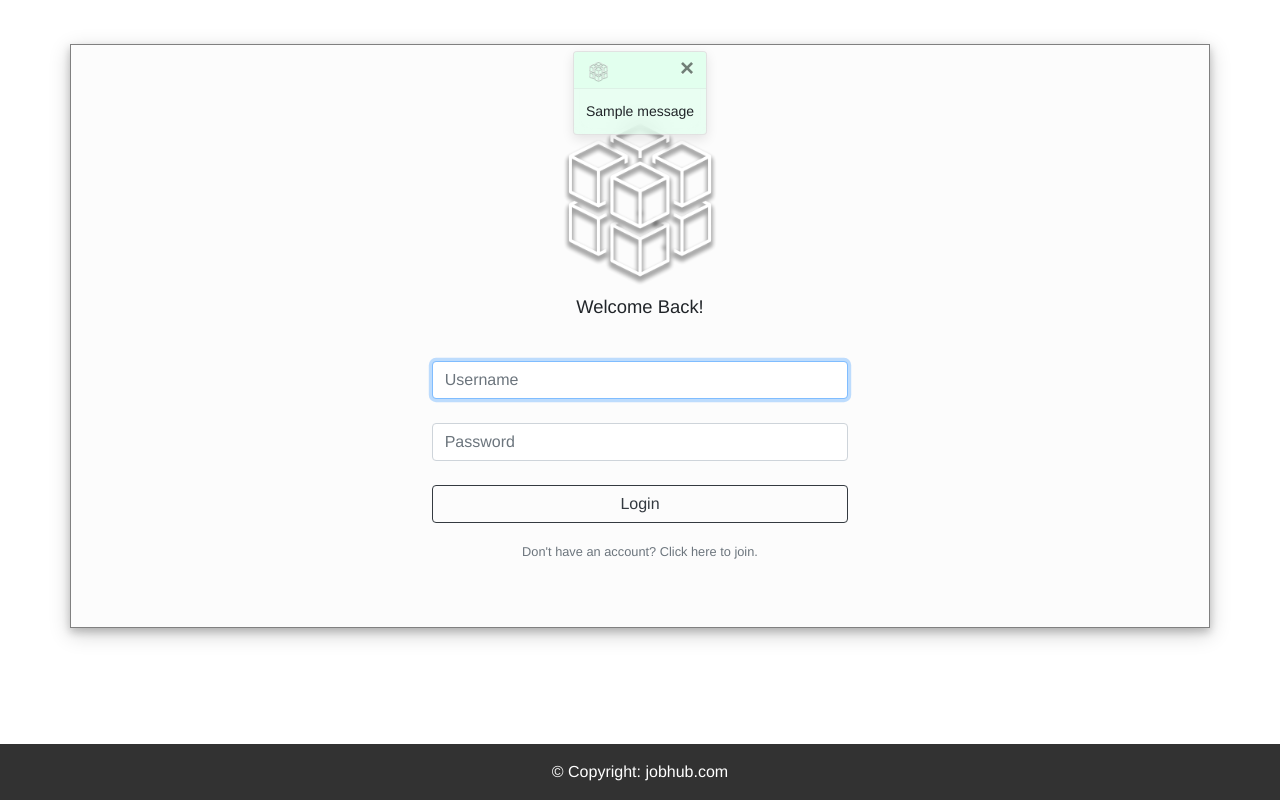
After one commit to jammaligad/job-hiring, a Django app: page /login/ in a window 1280 px wide. The commit adds this page. Run offline with Django 3.2, Linux system fonts and the light colour scheme; tables that the repository leaves empty hold one stand-in row (values such as "Sample post"); one stand-in notice (Sample message) is shown; some libraries are stand-ins or nearby versions.

Commit message:
updated UX of login/signup with more backend logic

```diff
--- a/job_hiring/urls.py
+++ b/job_hiring/urls.py
@@ -16,8 +16,12 @@ Including another URLconf
 from django.contrib import admin
 from django.urls import path, include
 from django.contrib.auth import views as auth_views
+from users import views as user_views
 
 urlpatterns = [
     path('admin/', admin.site.urls),
-    path('', include('job_platform.urls')),
+    path('', user_views.index, name='index'),
+    path('login/', user_views.login, name='login'),
+    path('signup/', user_views.signup, name='signup'),
+    path('hub/', include('job_platform.urls')),
 ]
--- a/job_platform/static/job_platform/css/jobhub.css
+++ b/job_platform/static/job_platform/css/jobhub.css
@@ -321,6 +321,50 @@ header.masthead p {
   }
 }
 
+/* LOGIN */
+
+header.mastheadlogin {
+  padding-top: 10rem;
+  padding-bottom: calc(10rem - 56px);
+}
+
+header.mastheadlogin hr {
+  margin-top: 30px;
+  margin-bottom: 30px;
+}
+
+header.mastheadlogin h1 {
+  font-size: 2rem;
+}
+
+header.mastheadlogin p {
+  font-weight: 300;
+}
+
+@media (min-width: 768px) {
+  header.mastheadlogin p {
+    font-size: 1.15rem;
+  }
+}
+
+@media (min-width: 992px) {
+  header.mastheadlogin {
+    height: 100vh;
+    min-height: 650px;
+    padding-top: 0;
+    padding-bottom: 10%;
+  }
+  header.mastheadlogin h1 {
+    font-size: 3rem;
+  }
+}
+
+@media (min-width: 1200px) {
+  header.mastheadlogin h1 {
+    font-size: 4rem;
+  }
+}
+
 .page-footer {
     background-color: rgb(50,50,50) !important;
 }
@@ -344,7 +388,7 @@ header.masthead p {
 }
 
 .card-alignment {
-  margin-top: 10% !important;
+  margin-top: 8% !important;
 }
 
 .toast {
@@ -352,8 +396,22 @@ header.masthead p {
   z-index: 9999;
 }
 
-.toast-header, .toast-body {
-  background-color: rgba(220, 255, 236, 0.7);
+#toast-success {
+  background-color: rgba(220, 255, 236, 0.6) !important;
+}
+
+#toast-error {
+  background-color: rgba(248, 215, 215, 0.6) !important;
+}
+
+#toast-warning {
+  background-color: rgba(255, 249, 217, 0.6) !important;
+}
+
+#login-box {
+  border: 1px solid grey;
+  background-color: rgba(250, 250, 250, 0.5) !important;
+  box-shadow: 0 4px 8px 0 rgba(0, 0, 0, 0.2), 0 6px 20px 0 rgba(0, 0, 0, 0.19);
 }
 
 .dropdown-menu {
--- a/job_platform/urls.py
+++ b/job_platform/urls.py
@@ -3,7 +3,6 @@ from . import views
 from users import views as user_views
 
 urlpatterns = [
-    path('', user_views.index, name="index"),
     path('home/', views.home, name="home"),
     path('jobs/', views.jobs, name="jobs"),
 ]
--- a/users/forms.py
+++ b/users/forms.py
@@ -33,24 +33,3 @@ class UserRegisterForm(UserCreationForm):
     class Meta:
         model = User
         fields = ['username', 'first_name', 'last_name', 'email', 'password1']
-
-
-class UserLoginForm(UserCreationForm):
-    def __init__(self, *args, **kwargs):
-        super(UserLoginForm, self).__init__(*args, **kwargs)
-
-        self.fields.pop('password2')
-        for fieldname in ['username', 'password1']:
-            self.fields[fieldname].help_text = None
-
-        for field in iter(self.fields):
-            self.fields[field].widget.attrs.update({
-                'class': 'form-control'
-            })
-
-        self.fields['username'].widget.attrs['placeholder'] = 'Username'
-        self.fields['password1'].widget.attrs['placeholder'] = 'Password'
-
-    class Meta:
-        model = User
-        fields = ['username', 'password1']
--- /dev/null
+++ b/users/templates/users/login.html
@@ -0,0 +1,78 @@
+{% load static %}
+<!DOCTYPE html>
+<html lang="en">
+  <head>
+    <!-- Required meta tags -->
+    <meta charset="utf-8">
+    <meta name="viewport" content="width=device-width, initial-scale=1, shrink-to-fit=no">
+
+    <!-- Bootstrap CSS -->
+    <link rel="stylesheet" href="https://stackpath.bootstrapcdn.com/bootstrap/4.3.1/css/bootstrap.min.css" integrity="sha384-ggOyR0iXCbMQv3Xipma34MD+dH/1fQ784/j6cY/iJTQUOhcWr7x9JvoRxT2MZw1T" crossorigin="anonymous"/>
+    <link rel="stylesheet" href="{% static 'job_platform/css/jobhub.css' %}" />
+    <link rel="stylesheet" href="https://use.fontawesome.com/releases/v5.7.2/css/all.css" integrity="sha384-fnmOCqbTlWIlj8LyTjo7mOUStjsKC4pOpQbqyi7RrhN7udi9RwhKkMHpvLbHG9Sr" crossorigin="anonymous"/>
+    <title>Job . Hub</title>
+  </head>
+  <body>
+
+    <header class="mastheadlogin d-flex">
+    <div class="container my-auto p-5" id="login-box">
+        {% if messages %}
+        {% for message in messages %}
+        <div class="d-flex justify-content-center align-items-center">
+            <div class="toast" id="toast-{{ message.tags }}" role="alert" aria-live="assertive" aria-atomic="true" data-autohide="false">
+            <div class="toast-header" id="toast-{{ message.tags }}">
+                <img src="{% static 'job_platform/images/jobhub.png' %}" width="25px" height="25px" />
+                <strong class="d-inline-block align-middle mr-auto">{{ messagesheader }}</strong>
+                <button type="button" class="ml-2 mb-1 close" data-dismiss="toast" aria-label="Close">
+                <span aria-hidden="true">&times;</span>
+                </button>
+            </div>
+            <div class="toast-body">
+                {{ message }}
+            </div>
+            </div>
+        </div>
+        {% endfor %}
+        {% endif %}
+        <div class="row">
+            <div class="col-lg-5 mx-auto">
+                <div class="content-section">
+                    <div class="row mb-4">
+                        <div class="col-md-12">
+                                <a href="{% url 'index' %}"><img src="{% static 'job_platform/images/jobhub.png' %}" class="mx-auto d-block" width="200px" height="200px" /></a>
+                            <p class="mx-auto d-block text-center">Welcome Back!</p>
+                        </div>
+                    </div>
+                    <form method="POST">
+                        {% csrf_token %}
+                        <div class="mb-4">
+                        {{ regform.username }}
+                        </div>
+                        <div class="mb-4">
+                        {{ regform.password1 }}
+                        </div>
+                        <div class="form-group">
+                            <button class="btn btn-outline-dark btn-block form-control" name="loginbtn" type="submit">Login</button>
+                        </div>
+                        <div class="form-group text-center">
+                            <a href="{% url 'signup' %}"><small class="text-muted">Don't have an account? Click here to join.</small></a>
+                        </div>
+                    </form>
+                </div>
+            </div>
+        </div>
+    </div>
+    </header>
+
+    <footer class="page-footer font-small mdb-color lighten-3 fixed-bottom">
+        <div class="footer-copyright text-center py-3">© Copyright:
+            <a class="copyright" href="{% url 'home' %}"> jobhub.com</a>
+        </div>
+    </footer>
+
+    <script src="https://code.jquery.com/jquery-3.3.1.slim.min.js" integrity="sha384-q8i/X+965DzO0rT7abK41JStQIAqVgRVzpbzo5smXKp4YfRvH+8abtTE1Pi6jizo" crossorigin="anonymous"></script>
+    <script src="https://cdnjs.cloudflare.com/ajax/libs/popper.js/1.14.7/umd/popper.min.js" integrity="sha384-UO2eT0CpHqdSJQ6hJty5KVphtPhzWj9WO1clHTMGa3JDZwrnQq4sF86dIHNDz0W1" crossorigin="anonymous"></script>
+    <script src="https://stackpath.bootstrapcdn.com/bootstrap/4.3.1/js/bootstrap.min.js" integrity="sha384-JjSmVgyd0p3pXB1rRibZUAYoIIy6OrQ6VrjIEaFf/nJGzIxFDsf4x0xIM+B07jRM" crossorigin="anonymous"></script>
+    <script src="{% static 'job_platform/js/jobhub.js' %}" type="text/javascript"></script>
+    </body>
+</html>
--- a/users/views.py
+++ b/users/views.py
@@ -1,10 +1,11 @@
 from django.shortcuts import render, redirect
 from django.contrib import messages
 from django.contrib.auth.decorators import login_required
-from django.contrib.auth import authenticate, login, logout
-from .forms import UserRegisterForm, UserLoginForm
+from django.contrib.auth import authenticate, login as jh_login, logout
+from .forms import UserRegisterForm
 
 def index(request):
+    messagesheader = ''
     if request.method == 'POST':
         if 'signupbtn' in request.POST:
             form = UserRegisterForm(request.POST)
@@ -12,19 +13,60 @@ def index(request):
                 form.save()
                 username = form.cleaned_data.get('username')
                 messages.success(request, f'Your account has been created! You may now login.')
-                return redirect('index')
+                messagesheader = 'Welcome to the Hub!'
+                regform = UserRegisterForm()
+                return render(request, 'users/index.html', {'regform': regform, 'messagesheader': messagesheader})
+            else:
+                messages.warning(request, f'Warning! Please try again.')
+                messagesheader = 'Warning'
+                return render(request, 'users/signup.html', {'messagesheader': messagesheader})
         elif 'loginbtn' in request.POST:
             username = request.POST['username']
             password = request.POST['password1']
             form = UserRegisterForm(request.POST)
             user = authenticate(username=username, password=password)
             if user is not None:
-                login(request, user)
+                jh_login(request, user)
                 return redirect('home')
             else:
-                return redirect('index')
-
+                messages.error(request, f'Invalid Account Details. Please try again.')
+                messagesheader = 'Error'
+                regform = UserRegisterForm()
+                return render(request, 'users/login.html', {'regform': regform, 'messagesheader': messagesheader})
     else:
         logout(request)
         regform = UserRegisterForm()
         return render(request, 'users/index.html', {'regform': regform})
+
+def login(request):
+    messagesheader = ''
+    if request.method == 'POST':
+        username = request.POST['username']
+        password = request.POST['password1']
+        form = UserRegisterForm(request.POST)
+        user = authenticate(username=username, password=password)
+        if user is not None:
+            jh_login(request, user)
+            return redirect('home')
+        else:
+            messages.error(request, f'Invalid Account Details. Please try again.')
+            messagesheader = 'Error'
+            regform = UserRegisterForm()
+            return render(request, 'users/login.html', {'regform': regform, 'messagesheader': messagesheader})
+    else:
+        form = UserRegisterForm()
+        return render(request, 'users/login.html', {'regform': form})
+
+def signup(request):
+    messagesheader = ''
+    if request.method == 'POST':
+        form = UserRegisterForm(request.POST)
+        if form.is_valid():
+            form.save()
+            username = form.cleaned_data.get('username')
+            messages.success(request, f'Your account has been created! You may now login.')
+            messagesheader = 'Welcome to the Hub!'
+            return redirect('login')
+    else:
+        form = UserRegisterForm()
+        return render(request, 'users/signup.html', {'regform': form})
```
Also changed, not shown: job_platform/templates/job_platform/home.html (+5 -5 lines), users/templates/users/index.html (+8 -5 lines), users/templates/users/signup.html (added, +73 -0 lines).
